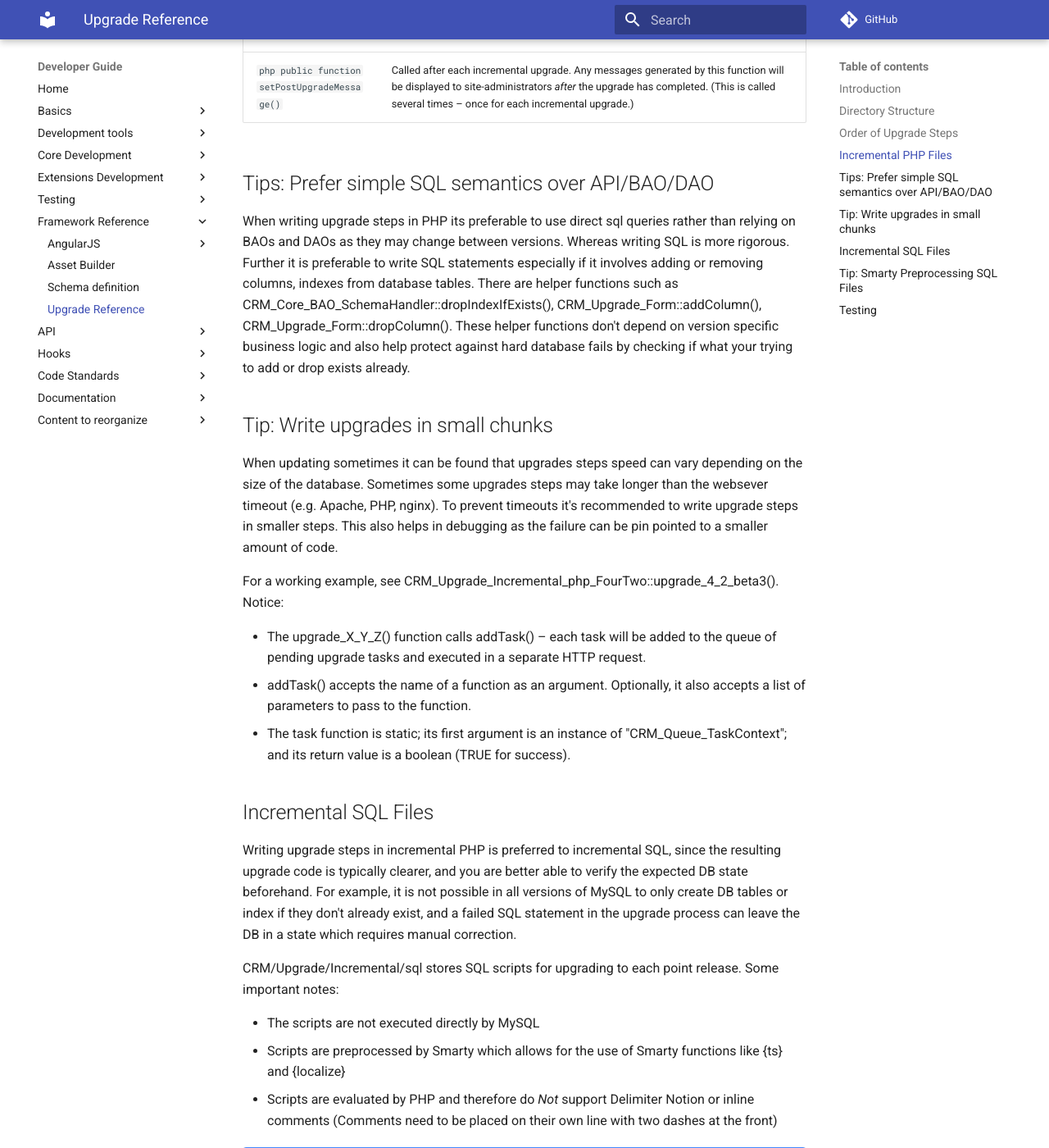
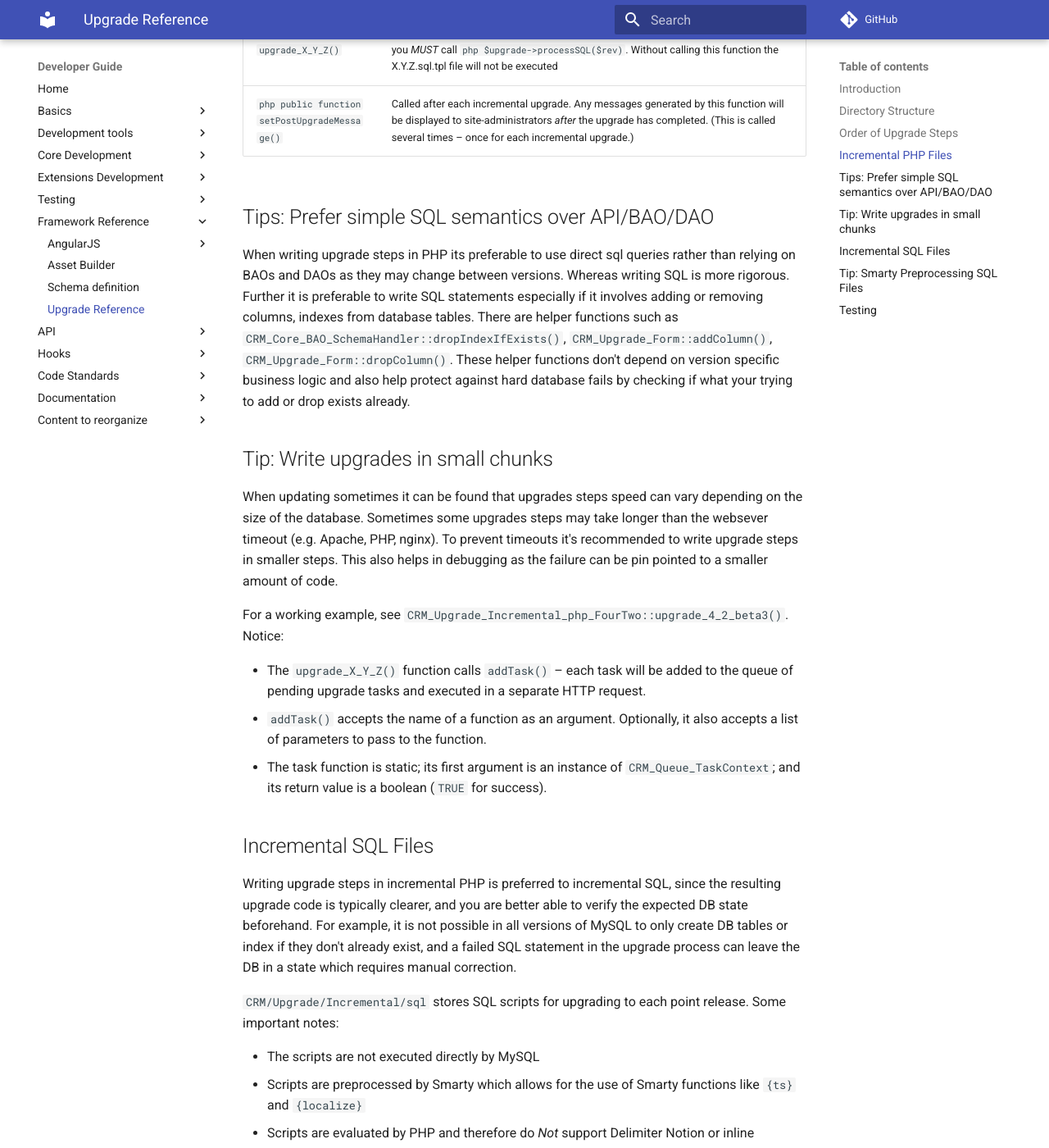
Before and after one commit to civicrm/civicrm-dev-docs, an MkDocs documentation site: the page built from docs/framework/upgrade.md, in a window 1280 px wide and 1400 px high, scrolled down 1709 px. Shown: the whole window at 82% size. Built offline with MkDocs 1.6.1 and Material for MkDocs 9.7.7, drawn with Linux system fonts in a browser that asks for light colours; comment, search, counter and statistics services are not loaded; old or Windows-style settings are respelled for this version of MkDocs; some of the changed text lies outside the part shown.

Commit message:
Improve formatting of inline code

````diff
--- a/docs/framework/upgrade.md
+++ b/docs/framework/upgrade.md
@@ -11,55 +11,55 @@ Within CiviCRM Core code the upgrader classes handle making any necessary databa
 
 | Path | Description |
 | -- | -- |
-| CRM/Upgrade/Form.php | Upgrade helper functions and infrastructure code. (Note: The name is misleading; today, the class has no responsibility for processing forms.) |
-| CRM/Upgrade/Headless.php | Primary entry point for running upgrades through command line tools e.g. wp-cli, drush |
-| CRM/Upgrade/Page/Upgrade.php | Primary entry point for running upgrades through the User Interface |
-| CRM/Upgrade/Incremental/*.php | One file and one class for each major release (e.g. 4.7, 4.6), For each minor release (e.g. 4.7.12, 4.6.31) there is one function |
-| CRM/Upgrade/Incremental/*.tpl | One Smarty SQL file for each minor release |
+| `CRM/Upgrade/Form.php` | Upgrade helper functions and infrastructure code. (Note: The name is misleading; today, the class has no responsibility for processing forms.) |
+| `CRM/Upgrade/Headless.php` | Primary entry point for running upgrades through command line tools e.g. wp-cli, drush |
+| `CRM/Upgrade/Page/Upgrade.php` | Primary entry point for running upgrades through the User Interface |
+| `CRM/Upgrade/Incremental/*.php` | One file and one class for each major release (e.g. 4.7, 4.6), For each minor release (e.g. 4.7.12, 4.6.31) there is one function |
+| `CRM/Upgrade/Incremental/*.tpl` | One Smarty SQL file for each minor release |
 
 ## Order of Upgrade Steps
 
 * Incremental upgrades are executed in order of versions
 * Pre-upgrade message is generated before doing any upgrades by examining the version in the civicrm-version file
-* For a given major-version the ```php verifyPreDBState()``` runs before any changes are made
-* For a given minor-version there may be a php function and some SQL code in the .tpl file. If there is a php function for the version it will determine when the SQL is run
+* For a given major-version the `php verifyPreDBState()` runs before any changes are made
+* For a given minor-version there may be a php function and some SQL code in the `.tpl` file. If there is a php function for the version it will determine when the SQL is run
 * For a given minor-version the "Post Upgrade" message is generated immediately after calling the php
 
 ## Incremental PHP Files
 
 Incremental PHP-SQL steps are preferred over the Smarty-SQL where possible. This is because it gives us a chance to query the database before running upgrades and makes upgrades are safer
 
-Each class in the CRM_Upgrade_Incremental_php corresponds to a major release of CiviCRM (e.g. 4.1, 4.2, 4.3). The key functions that can be defined are:
+Each class in the `CRM_Upgrade_Incremental_php` corresponds to a major release of CiviCRM (e.g. 4.1, 4.2, 4.3). The key functions that can be defined are:
 
 | Function | Description |
 | --- | --- |
-| ```php public function setPreUpgradeMessage() ``` | Called at the beginning of the upgrade process before any changes have been made. This function should generate any notices that site-administrators should see *before* running the upgrade. (This is called several times – once for each incremental upgrade.) |
-| ```php public function verifyPreDBState() ``` | Called immediately before executing a major upgrade (e.g. 4.2.4 => 4.3.0). (This is not called for each incremental upgrade.) |
-| ```php public function upgrade_X_Y_Z() ``` | Perform any changes in a specific queue order for version X.Y.Z. During this function you *MUST* call ```php $upgrade->processSQL($rev)```. Without calling this function the X.Y.Z.sql.tpl file will not be executed |
-| ```php public function setPostUpgradeMessage() ``` | Called after each incremental upgrade. Any messages generated by this function will be displayed to site-administrators *after* the upgrade has completed. (This is called several times – once for each incremental upgrade.) |
+| `php public function setPreUpgradeMessage() ` | Called at the beginning of the upgrade process before any changes have been made. This function should generate any notices that site-administrators should see *before* running the upgrade. (This is called several times – once for each incremental upgrade.) |
+| `php public function verifyPreDBState() ` | Called immediately before executing a major upgrade (e.g. 4.2.4 => 4.3.0). (This is not called for each incremental upgrade.) |
+| `php public function upgrade_X_Y_Z() ` | Perform any changes in a specific queue order for version X.Y.Z. During this function you *MUST* call `php $upgrade->processSQL($rev)`. Without calling this function the X.Y.Z.sql.tpl file will not be executed |
+| `php public function setPostUpgradeMessage() ` | Called after each incremental upgrade. Any messages generated by this function will be displayed to site-administrators *after* the upgrade has completed. (This is called several times – once for each incremental upgrade.) |
 
 ## Tips: Prefer simple SQL semantics over API/BAO/DAO
 
-When writing upgrade steps in PHP its preferable to use direct sql queries rather than relying on BAOs and DAOs as they may change between versions. Whereas writing SQL is more rigorous. Further it is preferable to write SQL statements especially if it involves adding or removing columns, indexes from database tables. There are helper functions such as CRM_Core_BAO_SchemaHandler::dropIndexIfExists(), CRM_Upgrade_Form::addColumn(), CRM_Upgrade_Form::dropColumn(). These helper functions don't depend on version specific business logic and also help protect against hard database fails by checking if what your trying to add or drop exists already.
+When writing upgrade steps in PHP its preferable to use direct sql queries rather than relying on BAOs and DAOs as they may change between versions. Whereas writing SQL is more rigorous. Further it is preferable to write SQL statements especially if it involves adding or removing columns, indexes from database tables. There are helper functions such as `CRM_Core_BAO_SchemaHandler::dropIndexIfExists()`, `CRM_Upgrade_Form::addColumn()`, `CRM_Upgrade_Form::dropColumn()`. These helper functions don't depend on version specific business logic and also help protect against hard database fails by checking if what your trying to add or drop exists already.
 
 ## Tip: Write upgrades in small chunks
 
 When updating sometimes it can be found that upgrades steps speed can vary depending on the size of the database. Sometimes some upgrades steps may take longer than the websever timeout (e.g. Apache, PHP, nginx). To prevent timeouts it's recommended to write upgrade steps in smaller steps. This also helps in debugging as the failure can be pin pointed to a smaller amount of code.
 
-For a working example, see CRM_Upgrade_Incremental_php_FourTwo::upgrade_4_2_beta3(). Notice:
+For a working example, see `CRM_Upgrade_Incremental_php_FourTwo::upgrade_4_2_beta3()`. Notice:
 
-* The upgrade_X_Y_Z() function calls addTask() – each task will be added to the queue of pending upgrade tasks and executed in a separate HTTP request.
-* addTask() accepts the name of a function as an argument. Optionally, it also accepts a list of parameters to pass to the function.
-* The task function is static; its first argument is an instance of "CRM_Queue_TaskContext"; and its return value is a boolean (TRUE for success).
+* The `upgrade_X_Y_Z()` function calls `addTask()` – each task will be added to the queue of pending upgrade tasks and executed in a separate HTTP request.
+* `addTask()` accepts the name of a function as an argument. Optionally, it also accepts a list of parameters to pass to the function.
+* The task function is static; its first argument is an instance of `CRM_Queue_TaskContext`; and its return value is a boolean (`TRUE` for success).
 
 ## Incremental SQL Files
 
 Writing upgrade steps in incremental PHP is preferred to incremental SQL, since the resulting upgrade code is typically clearer, and you are better able to verify the expected DB state beforehand. For example, it is not possible in all versions of MySQL to only create DB tables or index if they don't already exist, and a failed SQL statement in the upgrade process can leave the DB in a state which requires manual correction.
 
-CRM/Upgrade/Incremental/sql stores SQL scripts for upgrading to each point release. Some important notes:
+`CRM/Upgrade/Incremental/sql` stores SQL scripts for upgrading to each point release. Some important notes:
 
 * The scripts are not executed directly by MySQL
-* Scripts are preprocessed by Smarty which allows for the use of Smarty functions like {ts} and {localize}
+* Scripts are preprocessed by Smarty which allows for the use of Smarty functions like `{ts}` and `{localize}`
 * Scripts are evaluated by PHP and therefore do *Not* support Delimiter Notion or inline comments (Comments need to be placed on their own line with two dashes at the front)
 
 !!! note "SQL Files are required"
@@ -71,11 +71,11 @@ All Smarty tags are evaluated before the sql is run. Commonly used Smarty variab
 
 | Tag | Description |
 | -- | -- |
-| {ts escape='sql'} | The escape param is needed for escaping special characters that may be in the translated string (even if it is not in the source string) |
-| {$domainID} | Current domain (the one the upgrade is running from). This should not be used in most cases, since usually every domain needs upgrading, not just one. See best practices section. |
-| {localize} | Translate the following text as per the relevant locale |
-| {$multilingual} | Is this a multilingual install? If so you may need to iterate through each one i.e.: |
-| {$locales} | {if $multilingual} {foreach from=$locales item=locale} SQL goes here per locale  {/foreach} {else} Single locale SQL here /if} |
+| `{ts escape='sql'}` | The escape param is needed for escaping special characters that may be in the translated string (even if it is not in the source string) |
+| `{$domainID}` | Current domain (the one the upgrade is running from). This should not be used in most cases, since usually every domain needs upgrading, not just one. See best practices section. |
+| `{localize}` | Translate the following text as per the relevant locale |
+| `{$multilingual}` | Is this a multilingual install? If so you may need to iterate through each one i.e.: |
+| `{$locales}` | `{if $multilingual}{foreach from=$locales item=locale} SQL goes here per locale  {/foreach} {else} Single locale SQL here {/if}` |
 
 ## Testing
 
````
